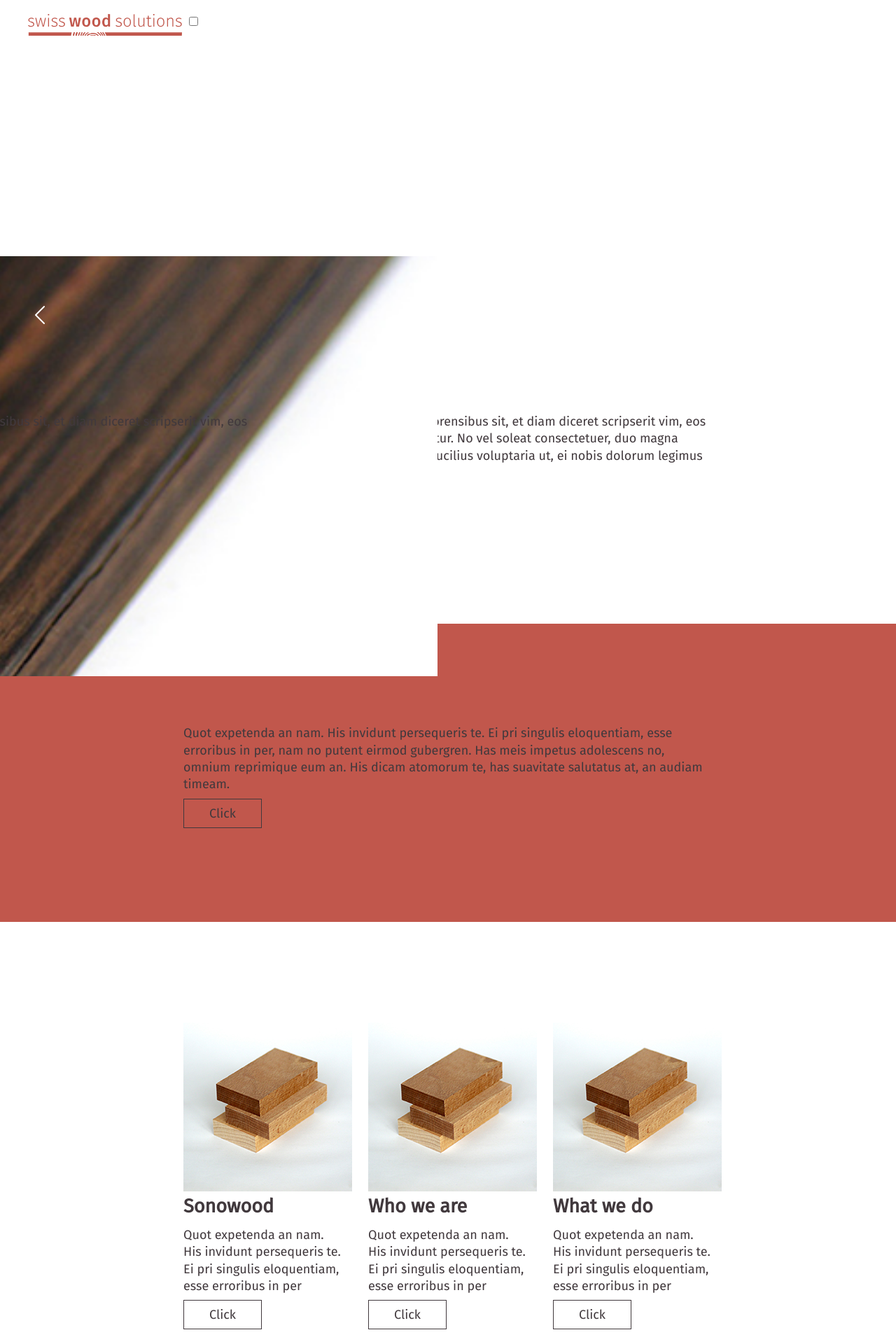
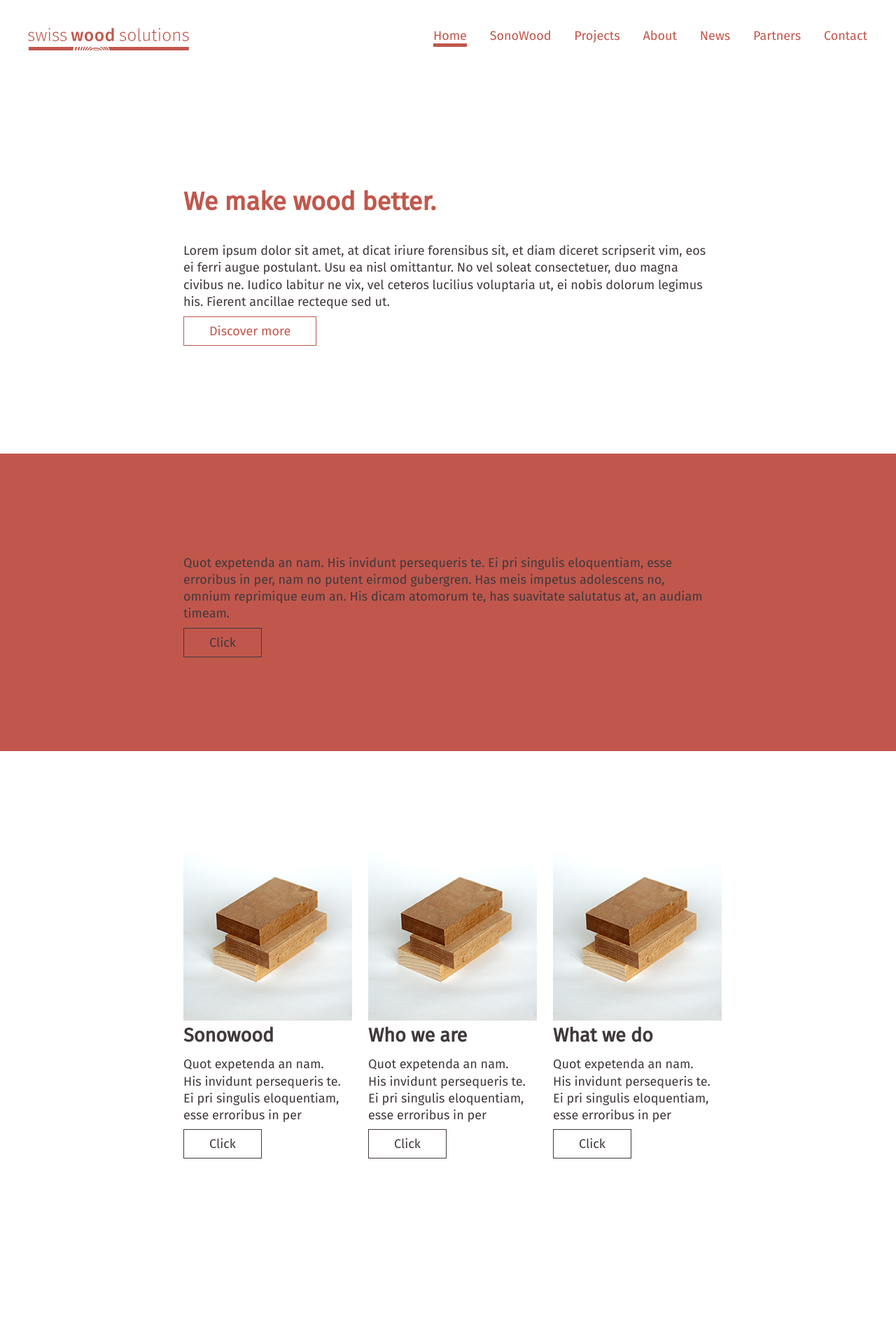
Before and after one commit to SwissWoodSolutions/swisswoodsolutions.github.io, a Jekyll site: the page built from index.html, in a window 1280 px wide. Shown: the top 1920 px of the page at 70% size. Built offline with Jekyll 4.4.1, drawn with Linux system fonts in a browser that asks for light colours.

Commit message:
20180716
fixed hamburger menu

```diff
--- a/_includes/nav-header.html
+++ b/_includes/nav-header.html
@@ -1,13 +1,12 @@
 <header>
-
-  <a href="{{ site.baseurl }}">
-    <img src="{{ site.baseurl }}/assets/logo/SWS_Vektor_C.svg" class="navlogo" alt="logo SwissWoodSolutions">
+      <a href="/swisswoodsolutions/">
+          <img src="{{ site.baseurl }}/assets/logo/SWS_Vektor_C.svg" class="swslogo" alt="logo SwissWoodSolutions">
       </a>
-  <input type="checkbox" id="hamburger">
-  <label class="menuicon" for="hamburger">
+      <div id="menuToggle">
+            <input type="checkbox" class="hamburgercheck">
                 <span></span>
-  </label>
-  <div class="menu">
+                <span></span>
+                <span></span>
                 <ul class="nav">
                   {% assign items = site.pages | where_exp:"page", "page.name != 'style.scss'" | sort: 'order' %}
                   {% for item in items %}
@@ -17,5 +16,4 @@
                   {% endfor %}
                 </ul>
         </div>
-
 </header>
--- a/assets/css/styles.css
+++ b/assets/css/styles.css
@@ -7,7 +7,7 @@
 a {
   color: #c1574c;
   text-decoration: none;
-  transition: color 0.3s ease;
+  transition: 0.2s ease;
 }
 a:hover {
   text-decoration: underline;
@@ -102,27 +102,30 @@
 }
 
 /*
- * Header
+ * Header - Nav - Hamburger
  */
 
 header {
-  padding: 20px 40px 20px 40px;
+  padding: 40px 40px 0px 40px;
+  background-color: white;
 }
 
 header::after {
   content: ' ';
   clear: both;
   display: block;
-  margin-bottom: 100px;
+  margin-bottom: 50px;
 }
 
-.navlogo {
+@media (min-width: 1000px){
+  .swslogo {
     font-size: 22px;
-  width: 220px;
+    width: 230px;
     float: left;
-  margin-right: 10px;
   }
-
+      .hamburgercheck {
+        display:none;
+      }
     .nav {
       list-style-type: none;
       margin: 0;
@@ -138,29 +141,146 @@
     .nav a {
       color: #c1574c;
       font-weight: 300;
-  font-size: 0.95em;
       text-decoration:none;
     }
     .nav .active a {
-  font-weight: 500;
-  border-bottom: 4px solid #c1574c;
+      border-bottom: 5px solid #c1574c;
     }
     .nav a:hover {
-  border-bottom: 4px solid #c1574c;
+      opacity: 0.7;
+      border-bottom: 5px solid #c1574c;
+    }
 }
 
-@media (max-width: 900px) {
-  /* mobile */
-  .nav {
-  display: none;
+@media (max-width: 999px) {
+  header {
+    padding: 40px 20px 0px 20px;
   }
+
   header::after {
     content: ' ';
     clear: both;
     display: block;
-    margin-bottom: 10px;
+    margin-bottom: 20px;
+  }
+  .swslogo {
+    font-size: 22px;
+    width: 220px;
+    float: right;
+  }
+  .nav {
+    position: absolute;
+    width: 250px;
+    box-shadow: 5px 5px 20px grey;
+    margin: -100px 0 0 -50px;
+    padding: 50px;
+    padding-top: 150px;
+    background: #c1574c;
+    list-style-type: none;
+    -webkit-font-smoothing: antialiased;
+    /* to stop flickering of text in safari */
+    transform-origin: 0% 0%;
+    transform: translate(-100%, 0);
+    transition: transform 0.5s cubic-bezier(0.77,0.2,0.05,1.0);
+  }
+  #menuToggle input:checked ~ ul
+  {
+    transform: none;
+  }
+  .nav li {
+    display: block;
+    padding: 0 0 1.5em 2em;
+    font-size: 21px;
+  }
+  .nav a {
+    color: white;
+    font-weight: 300;
+    text-decoration:none;
+  }
+  .nav .active a {
+    border-bottom: 5px solid white;
+  }
+  .nav a:hover {
+    opacity: 0.7;
+    border-bottom: 5px solid white;
+  }
+  .hamburgercheck {
+    position: absolute;
+    top: 0px;
+    left: 0px;
+    display: block;
+    cursor: pointer;
+  }
+  #menuToggle input:checked ~ ul {
+  transform: none;
+  }
+  #menuToggle {
+    display: block;
+    position: relative;
+    top: 4px;
+    left: 0px;
+    z-index: 1;
+    -webkit-user-select: none;
+    user-select: none;
+  }
+  #menuToggle input {
+  display: block;
+  width: 40px;
+  height: 40px;
+  position: absolute;
+  top: -8px;
+  right: 0px;
+  cursor: pointer;
+  opacity: 0;
+  z-index: 2;
+  -webkit-touch-callout: none;
+  }
+  #menuToggle span {
+  display: block;
+  width: 40px;
+  height: 5px;
+  margin-bottom: 5px;
+  position: relative;
+  background: #c1574c;
+  z-index: 1;
+  transform-origin: 4px 0px;
+  transition: transform 0.5s cubic-bezier(0.77,0.2,0.05,1.0),
+              background 0.5s cubic-bezier(0.77,0.2,0.05,1.0),
+              opacity 0.55s ease;
+  }
+
+  #menuToggle span:first-child {
+  transform-origin: 0% 0%;
+  }
+
+  #menuToggle span:nth-last-child(2) {
+  transform-origin: 0% 100%;
+  }
+
+/*
+ * Transform all the slices of hamburger
+ * into a crossmark.
+ */
+  #menuToggle input:checked ~ span {
+  opacity: 1;
+  transform: rotate(45deg) translate(-2px, 1px);
+  background: white;
+  }
+  /*
+   * But let's hide the middle one.
+   */
+   #menuToggle input:checked ~ span:nth-last-child(3) {
+    opacity: 0;
+    transform: rotate(0deg) scale(0.2, 0.2);
+    }
+  /*
+   * Ohyeah and the last one should go the other direction
+   */
+   #menuToggle input:checked ~ span:nth-last-child(2) {
+    transform: rotate(-45deg) translate(-1px, 2px);
     }
 }
+
 /*
  * Footer
  */
@@ -310,125 +430,3 @@
         transition: left 0.2s ease;
       }
       }
-
-/*
-* HAMBURGER
-*/
-
-/* Configuration Parameters */
-$lineWidth: 5px;
-$lineLength: 25px;
-$baseMargin: 8px;
-$animationDuration: 0.2s;
-
-#hamburger {
-  display: none;
-}
-
-.menu {
-  background-color: white;
-  width: 0px;
-  height: 100%;
-  overflow: hidden;
-  padding-top: 50px;
-  -webkit-transition-duration: $animationDuration;
-  -moz-transition-duration: $animationDuration;
-  -ms-transition-duration: $animationDuration;
-  -o-transition-duration: $animationDuration;
-  transition-duration: $animationDuration;
-  -webkit-transition-delay: $animationDuration;
-  -moz-transition-delay: $animationDuration;
-  -ms-transition-delay: $animationDuration;
-  -o-transition-delay: $animationDuration;
-  transition-delay: $animationDuration;
-
-}
-.menuicon {
-  display:none;
-}
-@media (max-width: 900px) {
-  /* mobile */
-.menuicon {
-  position: absolute;
-  top: 10px;
-  right: 10px;
-  display: block;
-  cursor: pointer;
-  height: $baseMargin*2 + $lineWidth;
-  width: $lineLength;
-  span {
-    display: block;
-    top: $baseMargin;
-    width: $lineLength;
-    height: $lineWidth;
-    background-color: #c1574c;
-    position: relative;
-    -webkit-transition-duration: 0;
-    -moz-transition-duration: 0;
-    -ms-transition-duration: 0;
-    -o-transition-duration: 0;
-    transition-duration: 0;
-    -webkit-transition-delay: $animationDuration;
-    -moz-transition-delay: $animationDuration;
-    -ms-transition-delay: $animationDuration;
-    -o-transition-delay: $animationDuration;
-    transition-delay: $animationDuration;
-    &::after, &::before {
-      display: block;
-      content: '';
-      position: absolute;
-      width: $lineLength;
-      height: $lineWidth;
-      background-color: #c1574c;
-      -webkit-transition-property: margin, -webkit-transform;
-      -webkit-transition-duration: $animationDuration;
-      -moz-transition-duration: $animationDuration;
-      -ms-transition-duration: $animationDuration;
-      -o-transition-duration: $animationDuration;
-      transition-duration: $animationDuration;
-      -webkit-transition-delay: $animationDuration, 0;
-      -moz-transition-delay: $animationDuration, 0;
-      -ms-transition-delay: $animationDuration, 0;
-      -o-transition-delay: $animationDuration, 0;
-      transition-delay: $animationDuration, 0;
-    }
-    &::before {
-      margin-top: -$baseMargin;
-    }
-    &::after {
-      margin-top: $baseMargin;
-    }
-  }
-}
-}
-#hamburger:checked ~ .menu {
-  width: 250px;
-}
-
-#hamburger:checked ~ .menuicon {
-  span {
-    background-color: #c1574c;
-    &::before, &::after {
-      margin-top: 0px;
-      -webkit-transition-delay: 0, $animationDuration;
-      -moz-transition-delay: 0, $animationDuration;
-      -ms-transition-delay: 0, $animationDuration;
-      -o-transition-delay: 0, $animationDuration;
-      transition-delay: 0, $animationDuration;
-    }
-    &::before {
-      -webkit-transform: rotate(45deg);
-      -moz-transform: rotate(45deg);
-      -ms-transform: rotate(45deg);
-      -o-transform: rotate(45deg);
-      transform: rotate(45deg);
-    }
-    &::after {
-      -webkit-transform: rotate(-45deg);
-      -moz-transform: rotate(-45deg);
-      -ms-transform: rotate(-45deg);
-      -o-transform: rotate(-45deg);
-      transform: rotate(-45deg);
-    }
-  }
-}
--- a/index.html
+++ b/index.html
@@ -4,50 +4,13 @@
 order: 1
 ---
 
-<div class="slideshow">
-        <div class="slide">
-              <div class="wrap">
-              <h1> We make wood better 1.</h1>
-              <p>Lorem ipsum dolor sit amet, at dicat iriure forensibus sit, et diam diceret scripserit vim, eos ei ferri augue postulant. Usu ea nisl omittantur.</p>
-              <p><a class="btn-red" href="#">Discover more</a></p>
-            </div>
-        </div>
-        <div class="slide">
-            <div class="wrap">
-            <h1> We make wood better 2.</h1>
-            <p>Lorem ipsum dolor sit amet, at dicat iriure forensibus sit, et diam diceret scripserit vim, eos ei ferri augue postulant. Usu ea nisl omittantur.</p>
-            <p><a class="btn-red" href="#">Discover more</a></p>
-          </div>
-        </div>
-        <div class="slide">
-            <div class="wrap">
-            <h1> We make wood better 3.</h1>
-            <p>Lorem ipsum dolor sit amet, at dicat iriure forensibus sit, et diam diceret scripserit vim, eos ei ferri augue postulant. Usu ea nisl omittantur.</p>
-            <p><a class="btn-red" href="#">Discover more</a></p>
-          </div>
-        </div>
-        <div class="slideshow-arrows">
-                <div class="arrow prev">
-                  <span class="svg svg-arrow-left">
-                    <svg version="1.1" id="svg4-Layer_1" xmlns="http://www.w3.org/2000/svg" xmlns:xlink="http://www.w3.org/1999/xlink" x="0px" y="0px" width="14px" height="26px" viewBox="0 0 14 26" enable-background="new 0 0 14 26" xml:space="preserve"> <path d="M13,26c-0.256,0-0.512-0.098-0.707-0.293l-12-12c-0.391-0.391-0.391-1.023,0-1.414l12-12c0.391-0.391,1.023-0.391,1.414,0s0.391,1.023,0,1.414L2.414,13l11.293,11.293c0.391,0.391,0.391,1.023,0,1.414C13.512,25.902,13.256,26,13,26z"/> </svg>
-                    <span class="alt sr-only"></span>
-                  </span>
-                </div>
-                <div class="arrow next">
-                  <span class="svg svg-arrow-right">
-                    <svg version="1.1" id="svg5-Layer_1" xmlns="http://www.w3.org/2000/svg" xmlns:xlink="http://www.w3.org/1999/xlink" x="0px" y="0px" width="14px" height="26px" viewBox="0 0 14 26" enable-background="new 0 0 14 26" xml:space="preserve"> <path d="M1,0c0.256,0,0.512,0.098,0.707,0.293l12,12c0.391,0.391,0.391,1.023,0,1.414l-12,12c-0.391,0.391-1.023,0.391-1.414,0s-0.391-1.023,0-1.414L11.586,13L0.293,1.707c-0.391-0.391-0.391-1.023,0-1.414C0.488,0.098,0.744,0,1,0z"/> </svg>
-                    <span class="alt sr-only"></span>
-                  </span>
-                </div>
-          </div>
-  </div>
-    <div class="wrap">
+  <div class="wrap">
     <h1> We make wood better.</h1>
     <p>Lorem ipsum dolor sit amet, at dicat iriure forensibus sit, et diam diceret scripserit vim, eos ei ferri augue postulant. Usu ea nisl omittantur. No vel soleat consectetuer, duo magna civibus ne. Iudico labitur ne vix, vel ceteros lucilius voluptaria ut, ei nobis dolorum legimus his. Fierent ancillae recteque sed ut.
     </p>
     <p><a class="btn-red" href="">Discover more</a></p>
-    </div>
-</div>
+  </div>
+
 <div class="full-width-red">
     <div class="wrap">
     <p>Quot expetenda an nam. His invidunt persequeris te. Ei pri singulis eloquentiam, esse erroribus in per, nam no putent eirmod gubergren. Has meis impetus adolescens no, omnium reprimique eum an. His dicam atomorum te, has suavitate salutatus at, an audiam timeam.
```
Also changed, not shown: 8 other files. Lines whose indentation alone changed are shown as unchanged.
